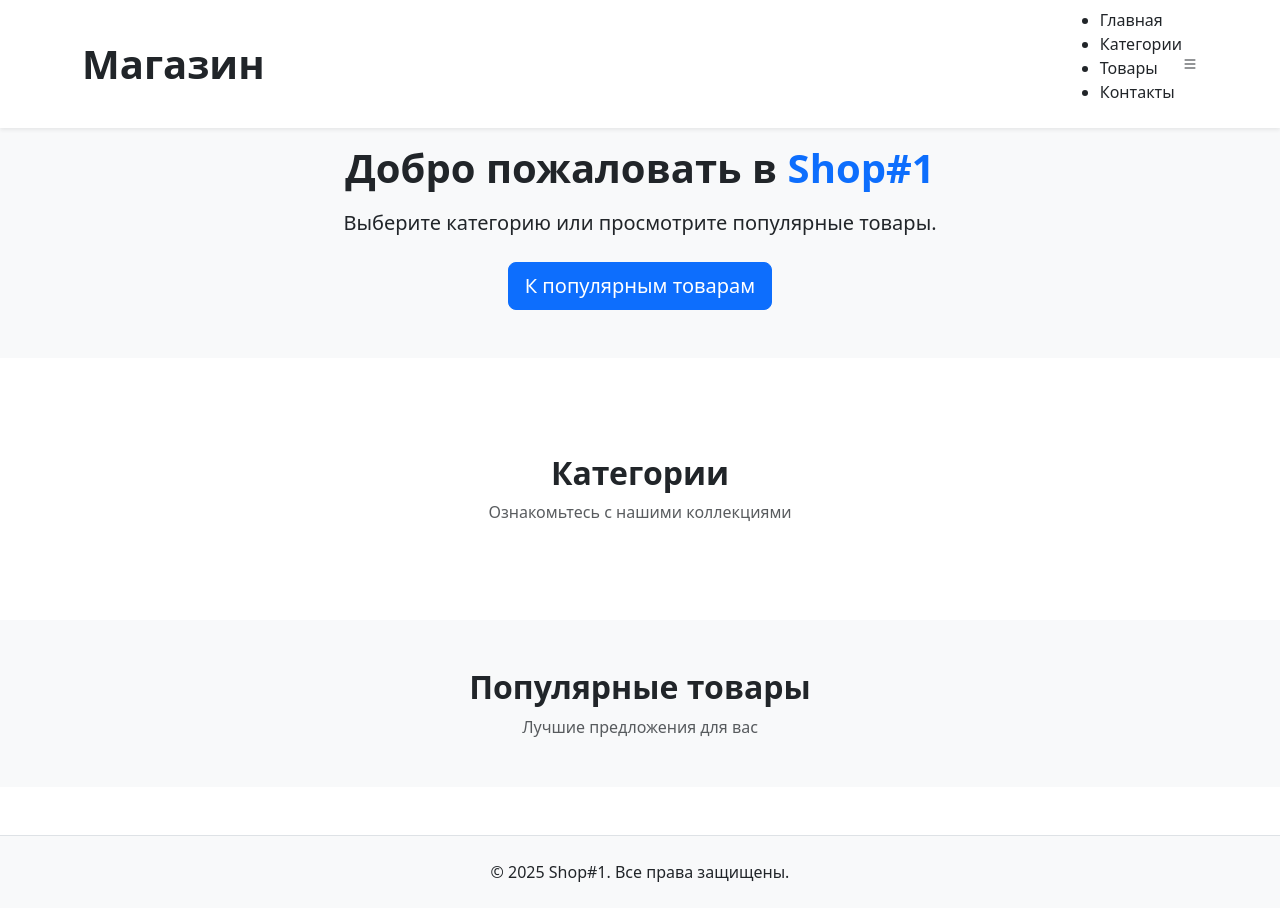
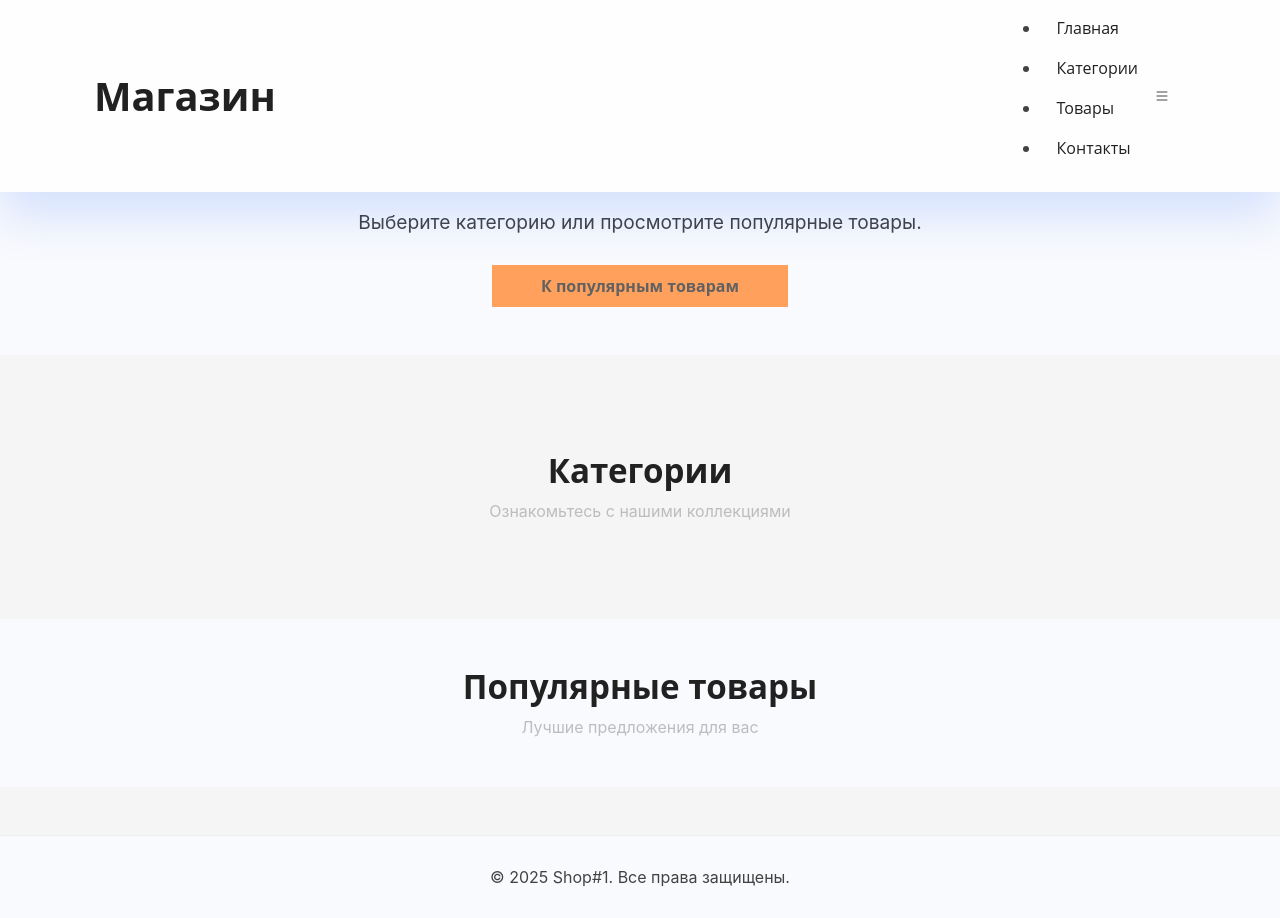
Before and after one commit to Nick8927/Shop-1, a Django app: page / in a window 1280 px wide. Before the commit the page ends 882 px from the top, so only its background shows below. Run offline with Django 5.2, Linux system fonts and the light colour scheme; data that the repository does not hold is empty; some libraries are stand-ins or nearby versions.

Commit message:
base фикс

```diff
--- a/apps/shop/templates/shop/base.html
+++ b/apps/shop/templates/shop/base.html
@@ -8,16 +8,19 @@
     <meta name="description" content="Интернет-магазин детской одежды Shop#1">
     <meta name="author" content="Shop#1">
 
+    <!-- Favicon -->
     <link rel="icon" href="{% static 'shop/assets/img/favicon.png' %}">
     <link rel="apple-touch-icon" href="{% static 'shop/assets/img/apple-touch-icon.png' %}">
 
-    <link href="{% static 'shop/assets/vendor/bootstrap/css/bootstrap.min.css' %}" rel="stylesheet">
-    <link href="{% static 'shop/assets/vendor/bootstrap-icons/bootstrap-icons.css' %}" rel="stylesheet">
+    <!-- Vendor CSS -->
+    <link href="{% static 'shop/vendors/bootstrap/bootstrap.min.css' %}" rel="stylesheet">
+    <link href="{% static 'shop/vendors/bootstrap-icons/bootstrap-icons.css' %}" rel="stylesheet">
     <link href="{% static 'shop/assets/vendor/aos/aos.css' %}" rel="stylesheet">
     <link href="{% static 'shop/assets/vendor/glightbox/css/glightbox.min.css' %}" rel="stylesheet">
     <link href="{% static 'shop/assets/vendor/swiper/swiper-bundle.min.css' %}" rel="stylesheet">
 
-    <link href="{% static 'shop/assets/css/main.css' %}" rel="stylesheet">
+    <!-- Custom CSS -->
+    <link rel="stylesheet" href="{% static 'shop/assets/css/theme.css' %}">
 
     {% block extra_head %}{% endblock %}
 </head>
@@ -53,13 +56,17 @@
         </div>
     </footer>
 
-    <script src="{% static 'shop/assets/vendor/bootstrap/js/bootstrap.bundle.min.js' %}"></script>
+    <!-- Vendor JS -->
+    <script src="{% static 'shop/vendors/@popperjs/popper.min.js' %}"></script>
+    <script src="{% static 'shop/vendors/bootstrap/bootstrap.min.js' %}"></script>
+    <script src="{% static 'shop/vendors/feather-icons/feather.min.js' %}"></script>
+    <script src="{% static 'shop/vendors/is/is.min.js' %}"></script>
     <script src="{% static 'shop/assets/vendor/aos/aos.js' %}"></script>
     <script src="{% static 'shop/assets/vendor/glightbox/js/glightbox.min.js' %}"></script>
     <script src="{% static 'shop/assets/vendor/swiper/swiper-bundle.min.js' %}"></script>
     <script src="{% static 'shop/assets/vendor/purecounter/purecounter_vanilla.js' %}"></script>
 
-
+    <!-- Custom JS -->
     <script src="{% static 'shop/assets/js/main.js' %}"></script>
 
     {% block scripts %}{% endblock %}
```
